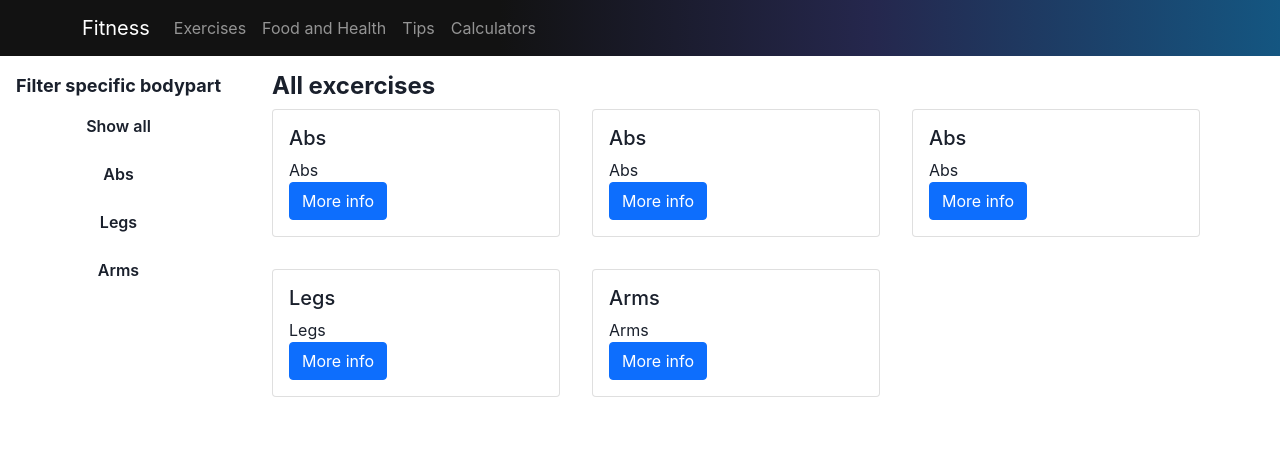
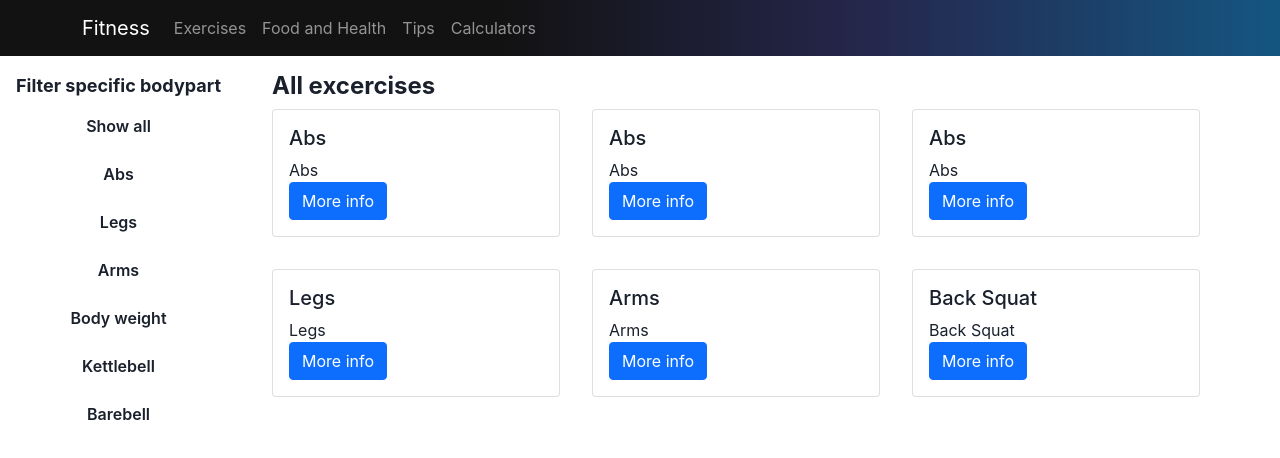
Before and after one commit to Mange99/Janet-Jackson, a React (Create React App) app: page /exercise in a window 1280 px wide. Shown: the top 458 px of the page. Built offline with nearby package versions, Linux system fonts and the light colour scheme.

Commit message:
Update exercisePage.tsx
views exercises according to equipment. works in the same way as viewing exercise acc to body parts.

```diff
--- a/src/components/exercisePage/exercisePage.tsx
+++ b/src/components/exercisePage/exercisePage.tsx
@@ -7,7 +7,7 @@ const exercises: ExerciseProps[] = [
   {
     name: "Abs",
     bodyPart: "Abs",
-    equipment: "body weight",
+    equipment: "Body weight",
     gifUrl: "http://d205bpvrqc9yn1.cloudfront.net/0001.gif",
     id: "0001",
     target: "Abs",
@@ -16,7 +16,7 @@ const exercises: ExerciseProps[] = [
   {
     name: "Abs",
     bodyPart: "Abs",
-    equipment: "body weight",
+    equipment: "Body weight",
     gifUrl: "http://d205bpvrqc9yn1.cloudfront.net/0001.gif",
     id: "0001",
     target: "Abs",
@@ -25,7 +25,7 @@ const exercises: ExerciseProps[] = [
   {
     name: "Abs",
     bodyPart: "Abs",
-    equipment: "body weight",
+    equipment: "Kettlebell",
     gifUrl: "http://d205bpvrqc9yn1.cloudfront.net/0001.gif",
     id: "0001",
     target: "abs",
@@ -34,7 +34,7 @@ const exercises: ExerciseProps[] = [
   {
     name: "Legs",
     bodyPart: "Legs",
-    equipment: "body weight",
+    equipment: "Body weight",
     gifUrl: "http://d205bpvrqc9yn1.cloudfront.net/0001.gif",
     id: "0001",
     target: "abs",
@@ -43,7 +43,17 @@ const exercises: ExerciseProps[] = [
   {
     name: "Arms",
     bodyPart: "Arms",
-    equipment: "body weight",
+    equipment: "Kettlebell",
+    gifUrl: "http://d205bpvrqc9yn1.cloudfront.net/0001.gif",
+    id: "0001",
+    target: "abs",
+    bodyPartImg: "he",
+  },
+
+  {
+    name: "Back Squat",
+    bodyPart: "Legs",
+    equipment: "Barebell",
     gifUrl: "http://d205bpvrqc9yn1.cloudfront.net/0001.gif",
     id: "0001",
     target: "abs",
@@ -59,11 +69,27 @@ const allExcersices = () => {
       bodyParts.push(e.bodyPart);
     }
   });
-  return bodyParts;
+return bodyParts;
 };
+
+const allEquipments = () => {
+  let equipments: string [] = [exercises[0].equipment];
+
+  exercises.map((eq) => {
+    if (!equipments.includes(eq.equipment)) {
+      equipments.push(eq.equipment);
+    }
+  });
+    return equipments;
+  };
+
 
 const specific = (bodyPart: string) => {
   return exercises.filter((e) => e.bodyPart == bodyPart);
+};
+
+const specificEquipment = (equipment: string) => {
+  return exercises.filter((eq) => eq.equipment == equipment);
 };
 
 export const ExercisePage = () => {
@@ -109,6 +135,23 @@ export const ExercisePage = () => {
             </Button>
           );
         })}
+
+        {allEquipments().map((eq) => {
+          return (
+            <Button
+            w="100%"
+            backgroundColor="white"
+            _focus={{
+              boxShadow: 0,
+            }}
+            onClick={() => {
+              showSpecific(specificEquipment(eq), eq);
+            }}
+            > {eq}
+            </Button>
+          );
+        })}
+
       </Grid>
       <Box p="4" w="60%" margin="auto">
         <Text as="h2" fontSize={"2xl"} fontWeight="bold" mb="8px">
```
